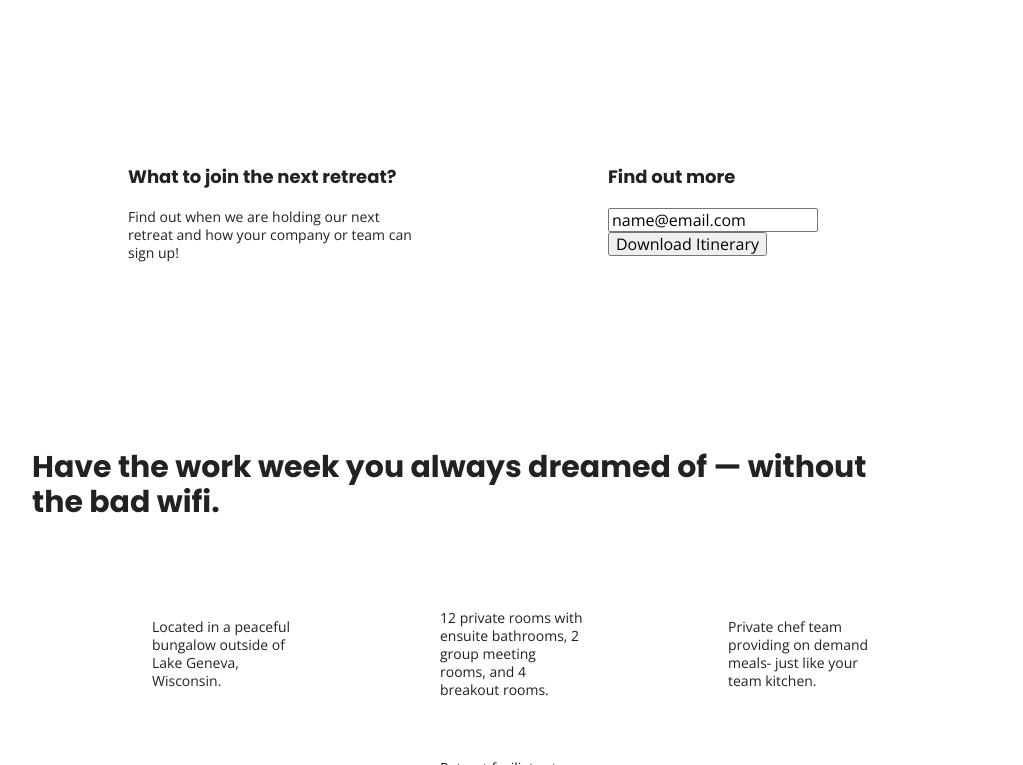
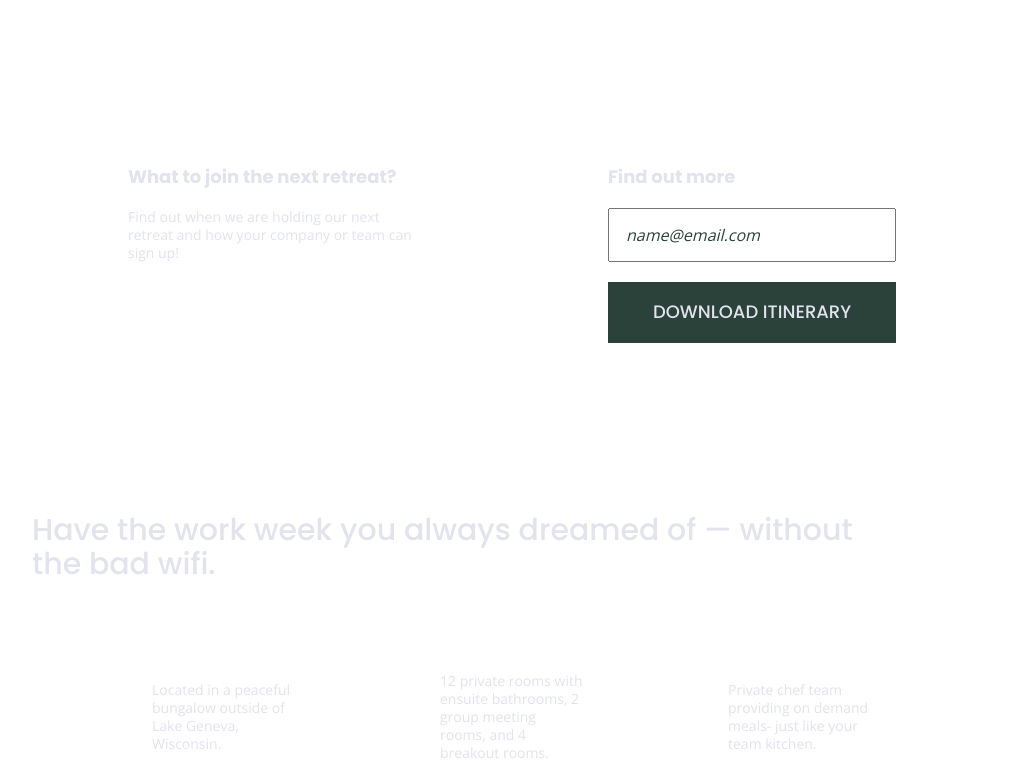
Before and after one commit to yjbaek1011/unplugged-project, a website built with Parcel: page index.html in a window 1280 px wide. Shown: the part 336-1101 px from the top of the page, without its empty margins (128-1151 px from the left). Built offline with nearby package versions, Linux system fonts and the light colour scheme.

Commit message:
add remaining styles

```diff
--- a/css/main.css
+++ b/css/main.css
@@ -106,6 +106,7 @@ body {
   font-family: 'Open Sans', sans-serif;
   font-size: 1em;
   text-align:left;
+color:#e2e3ed;
 }
 
 ul,ol {
@@ -120,6 +121,8 @@ a {
 h2 {
   font-family: 'Poppins', sans-serif;
   font-size:1.875em;
+  font-weight:500;
+  margin: 20px 0;
 }
 
 h3,h4 {
@@ -133,12 +136,34 @@ p {
   line-height:1.285;
 }
 
-img {
-  text-transform:uppercase;
+address {
+  font-style:normal;
 }
 
-address {
-  font-style:normal;
+aside .form {
+  margin-top:30px;
+}
+
+input[type=text] {
+  box-sizing:border-box;
+  width:100%;
+  color: #2a423a;
+  font-style:italic;
+  padding:1em;
+}
+
+input[type=button] {
+  width: 100%;
+  padding: 20px 0;
+  margin-top: 20px;
+  background-color: #2a423a;
+  font-family: 'Poppins', Helvetica, Arial, sans-serif;
+  font-weight:500;
+  font-size: 1.125em;
+  color: #e2e3ed;
+  border:none;
+  text-align:center;
+  text-transform:uppercase;
 }
 
 .content-wrapper {
```
